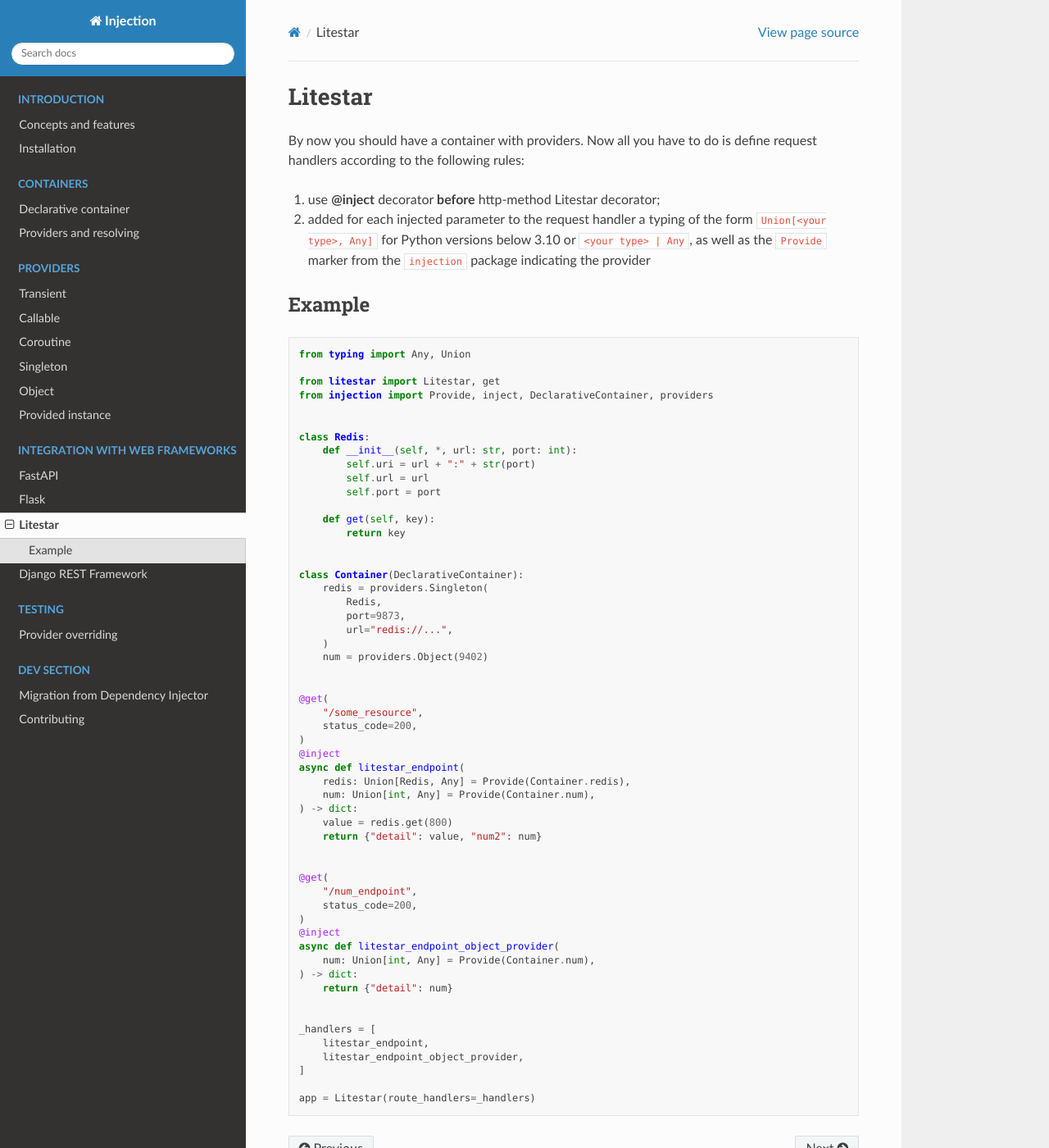
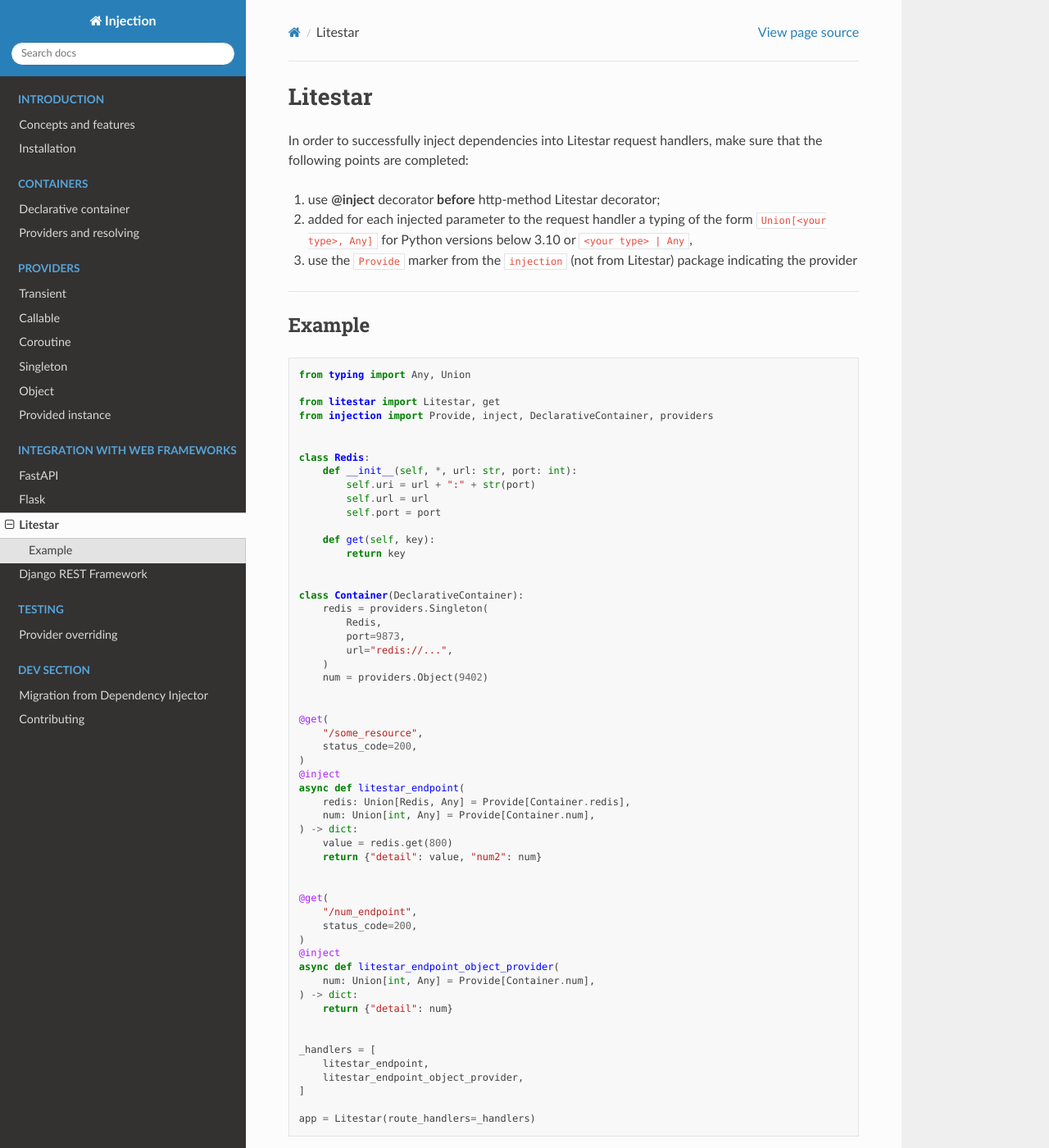
Before and after one commit to nightblure/injection, a Sphinx documentation site: the page built from docs/integration-with-web-frameworks/litestar.md, in a window 1280 px wide and 1400 px high. Shown: the whole window at 82% size. Built offline with Sphinx 7.4.7 and the Read the Docs theme 3.1.0, drawn with Linux system fonts in a browser that asks for light colours; pages that are not in the unit, such as notebooks, are missing from menus.

Commit message:
fix provide markers instantiation in litestar docs and code example

```diff
--- a/docs/integration-with-web-frameworks/litestar.md
+++ b/docs/integration-with-web-frameworks/litestar.md
@@ -1,12 +1,15 @@
 # Litestar
 
-By now you should have a container with providers.
-Now all you have to do is define request handlers according to the following rules:
+In order to successfully inject dependencies into Litestar request handlers,
+make sure that the following points are completed:
 1. use **@inject** decorator **before** http-method Litestar decorator;
 
 2. added for each injected parameter to the request handler a typing of the form
 `Union[<your type>, Any]` for Python versions below 3.10 or `<your type> | Any`,
-as well as the `Provide` marker from the `injection` package indicating the provider
+
+3. use the `Provide` marker from the `injection` (not from Litestar) package indicating the provider
+
+---
 
 ## Example
 
@@ -42,8 +45,8 @@
 )
 @inject
 async def litestar_endpoint(
-    redis: Union[Redis, Any] = Provide(Container.redis),
-    num: Union[int, Any] = Provide(Container.num),
+    redis: Union[Redis, Any] = Provide[Container.redis],
+    num: Union[int, Any] = Provide[Container.num],
 ) -> dict:
     value = redis.get(800)
     return {"detail": value, "num2": num}
@@ -55,7 +58,7 @@
 )
 @inject
 async def litestar_endpoint_object_provider(
-    num: Union[int, Any] = Provide(Container.num),
+    num: Union[int, Any] = Provide[Container.num],
 ) -> dict:
     return {"detail": num}
 
```
Also changed, not shown: README.md (+6 -6 lines), 1 other file.
